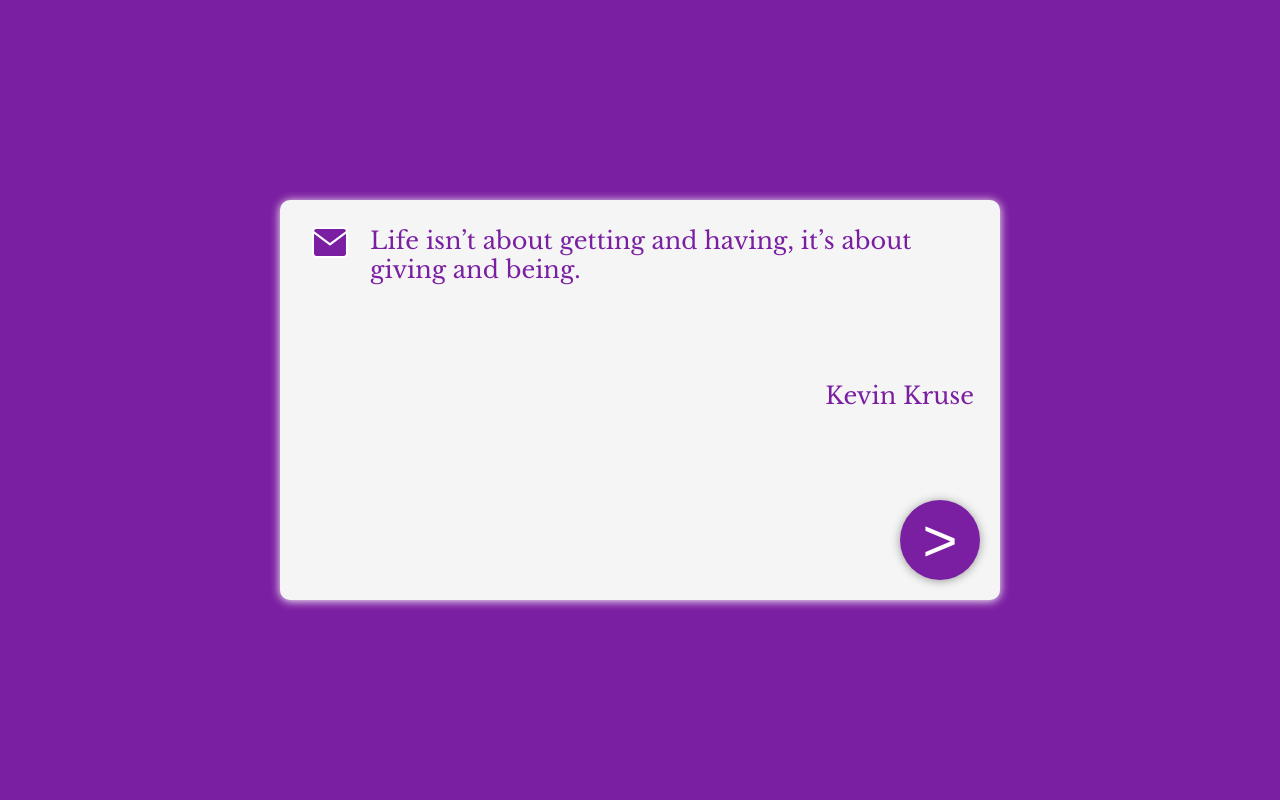
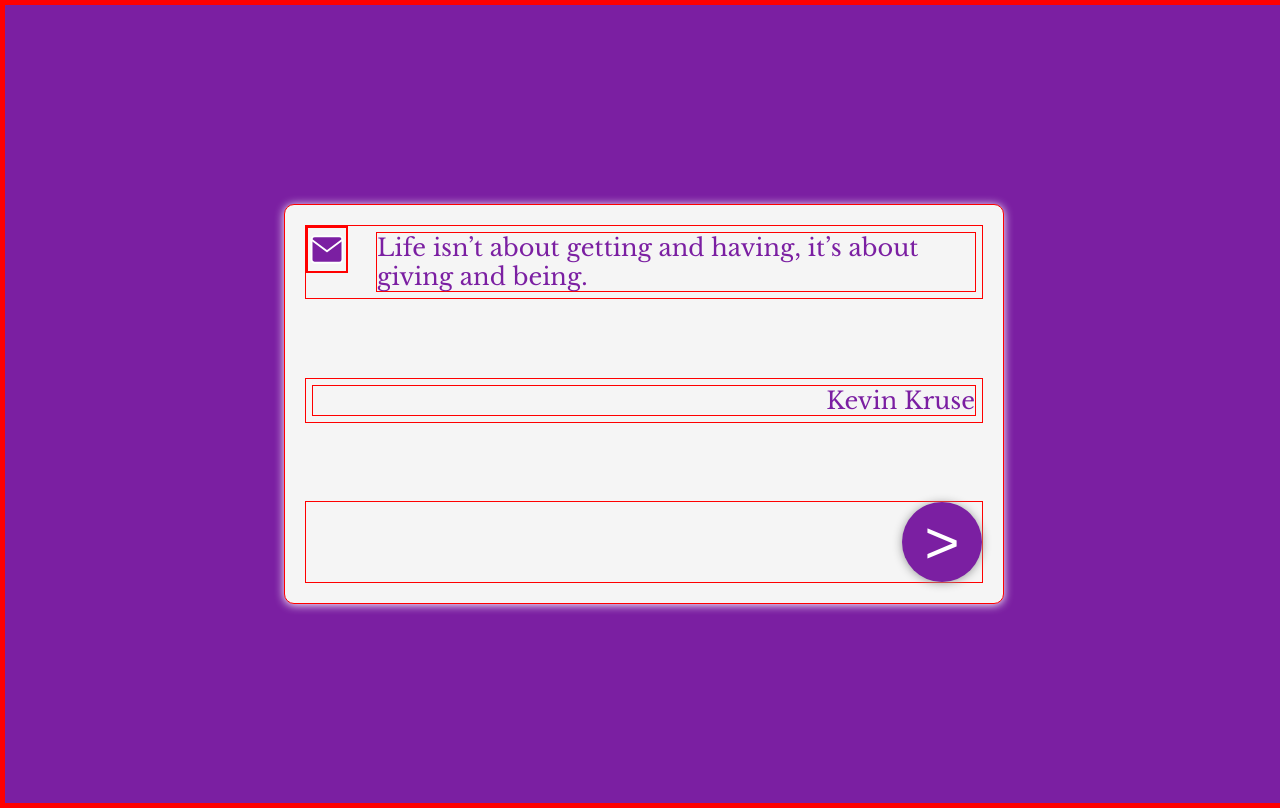
Before and after one commit to HarveyNilton/Components, a React (Vite) app: page / in a window 1280 px wide. Built offline with nearby package versions, Linux system fonts and the light colour scheme.

Commit message:
mejora mtk 3

```diff
--- a/src/App.css
+++ b/src/App.css
@@ -12,6 +12,7 @@
   margin: 0;
   padding: 0;
   box-sizing: border-box;
+  border: 1px solid red;
 }
 
 .App{
--- a/src/component/QuoteBox.jsx
+++ b/src/component/QuoteBox.jsx
@@ -23,7 +23,7 @@ const QuoteBox = () => {
             <div className="container-tarjet">
                 <section className="container-quote">
                     <figure className='logo' style={{color:`#${color}`}}>{
-                        <svg style={{fill:`#${color}`}} width="60"
+                        <svg style={{fill:`#${color}`}} width="40"
                             height="45" viewBox="0 0 40 43" fill="none" xmlns="http://www.w3.org/2000/svg">
                             <path d="M6.9919 7.66663H33.0082C34.7968 7.66663 36.2602 9.22507 36.2602 11.1298V31.909C36.2602 33.8138 34.7968 35.3722 33.0082 35.3722H6.9919C5.20328 35.3722 3.73987 33.8138 3.73987 31.909V11.1298C3.73987 9.22507 5.20328 7.66663 6.9919 7.66663Z" stroke="#ffff" stroke-width="2" stroke-linecap="round" stroke-linejoin="round"/>
                             <path d="M36.2602 11.1299L20 23.2511L3.73987 11.1299" stroke="#ffff" stroke-width="2" stroke-linecap="round" stroke-linejoin="round"/>
```
